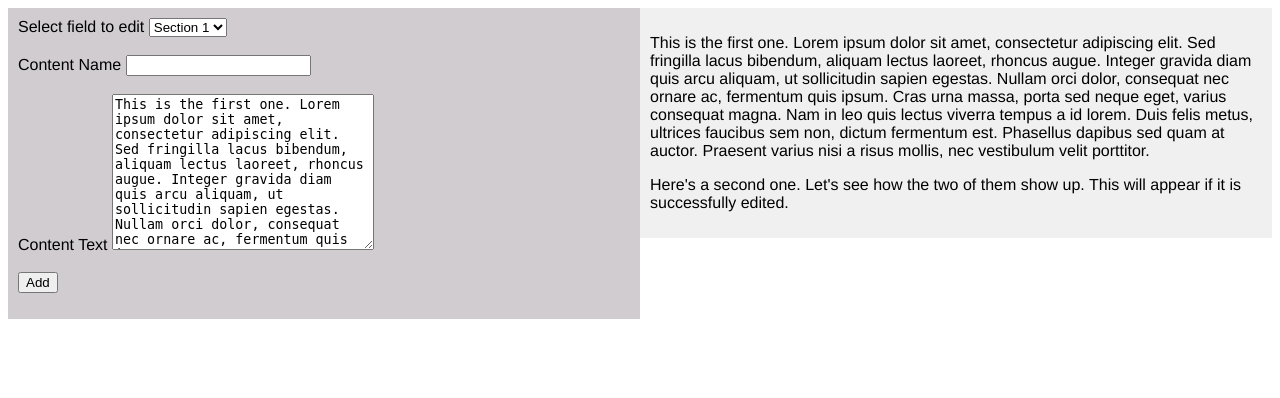
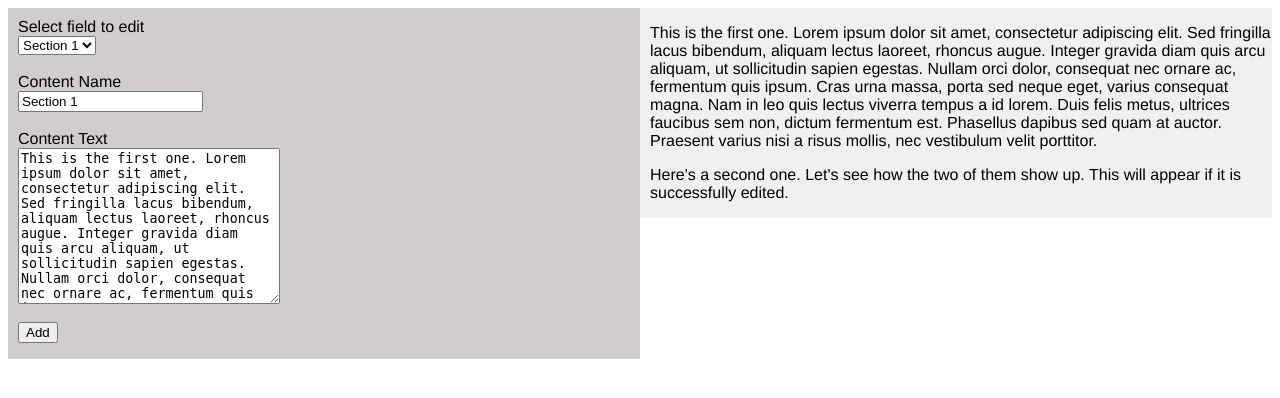
Before and after one commit to ericweger/herokutest, a Django app: page /edit/ in a window 1280 px wide. Shown: the top 398 px of the page. Run offline with Django 3.2, Linux system fonts and the light colour scheme; data comes from the database, SQL or seed files in the repository; both versions use the stored data as it was after the commit.

Commit message:
basic form handling

```diff
--- a/testapp/models.py
+++ b/testapp/models.py
@@ -4,9 +4,12 @@ from django.db import models
 
 # Create your models here.
 class TestContent(models.Model):
+	id = models.AutoField(primary_key=True)
 	content_text = models.TextField()
 	content_name = models.CharField(max_length=50, blank=True)
+	def __str__(self):
+		return self.content_name
 	def save(self, *args, **kwargs):
 		if not self.content_name:
-			self.content_name = "Section"+self.id
+			self.content_name = "Section "+str(self.id)
 		super(TestContent, self).save(*args, **kwargs)
--- a/testapp/templates/edit.html
+++ b/testapp/templates/edit.html
@@ -3,20 +3,30 @@
 
 {% block title %}Edit Field{% endblock %}
 
+{% block script%}
+<script type="text/javascript">
+	function Autofill() {
+		var current = document.getElementById("content_choice");
+		document.getElementById("content_name").value = current.options[current.selectedIndex].getAttribute("data-content-name");
+		document.getElementById("content_text").innerHTML = current.options[current.selectedIndex].getAttribute("data-content-text");
+	}
+</script>
+{% endblock %}
+
 {% block control %}
 <form action="">
-	Select field to edit
-	<select id="content_id" oninput="Autofill()">
+	Select field to edit<br>
+	<select id="content_choice" oninput="Autofill()">
 		{% for content in all_content %}
-			<option value="{{content.id}}">{{content.content_name}}</option>
+			<option value="{{content.id}}" data-content-name="{{content.content_name}}" data-content-text="{{content.content_text}}">{{content.content_name}}</option>
 
 		{% endfor %}
 	</select>
 	<br><br>
-	Content Name
-	<input type="text" id="content_name" name="content_name">
+	Content Name<br>
+	<input type="text" id="content_name" name="content_name" value="{{all_content.0.content_name}}">
 	<br><br>
-	Content Text
+	Content Text<br>
 	<textarea id="content_text" name="content_text" rows="10" cols="30">{{all_content.0.content_text}}</textarea>
 	<br><br>
 	<input type="submit" value="Add">
--- a/testapp/templates/index.html
+++ b/testapp/templates/index.html
@@ -7,7 +7,10 @@
 			background-color: #D0CCD0;
 			font-family: Helvetica, Arial, sans-serif;
 			height: 100%;
-			padding: 10px;
+		}
+		.control-inner {
+			width: 100%;
+			margin: 10px;
 		}
 		.block-outer {
 			width: 100%;
@@ -18,7 +21,10 @@
 			background-color: #F0F0F0;
 			font-family: Helvetica, Arial, sans-serif;
 			height: 100%;
-			padding: 10px;
+		}
+		.content-inner {
+			width: 100%;
+			margin: 10px;
 		}
 	</style>
 	<script type="text/javascript">
@@ -26,10 +32,12 @@
 
 		}
 	</script>
+	{% block script %}{% endblock %}
 </head>
 <body>
 	<div class="block-outer">
 		<div class="control">
+			<div class="control-inner">
 				{% block control %}
 				<form action="" onsubmit="Update()">
 					New Content to Add:
@@ -40,11 +48,14 @@
 				</form>
 				{% endblock control%}
 			</div>
+		</div>
 		<div class="content">
+			<div class="content-inner">
 				{% for content in all_content %}
 					<p>{{content.content_text}}</p>
 				{% endfor %}
 			</div>
 		</div>
+	</div>
 </body>
 </html>
```
Also changed, not shown: db.sqlite3, testapp/migrations/0003_auto_20170119_1843.py (added). Lines whose indentation alone changed are shown as unchanged.
